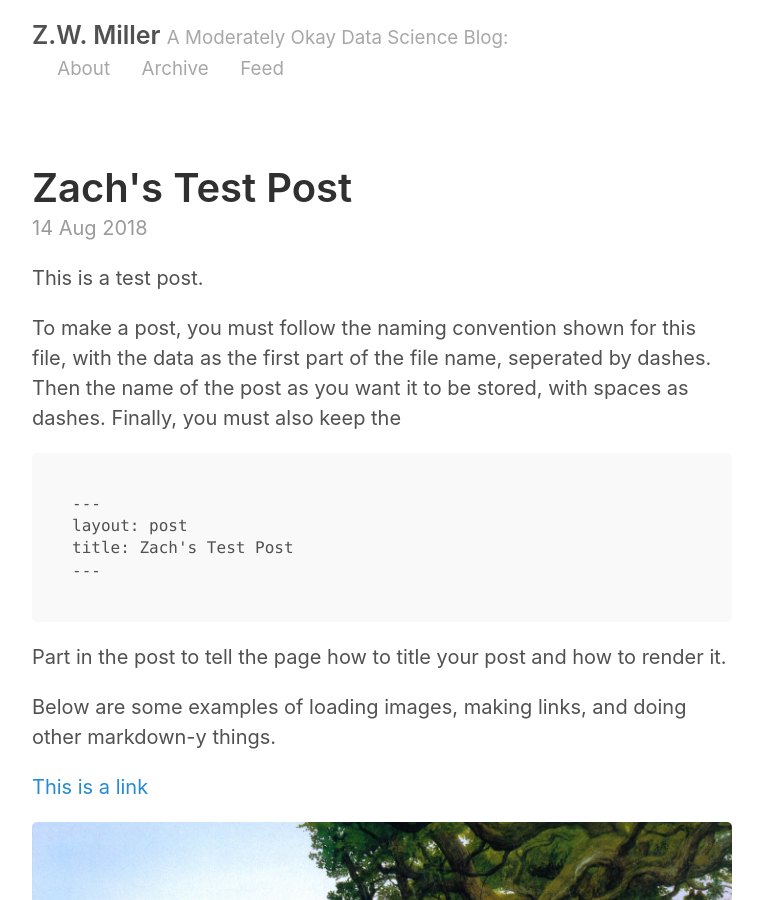
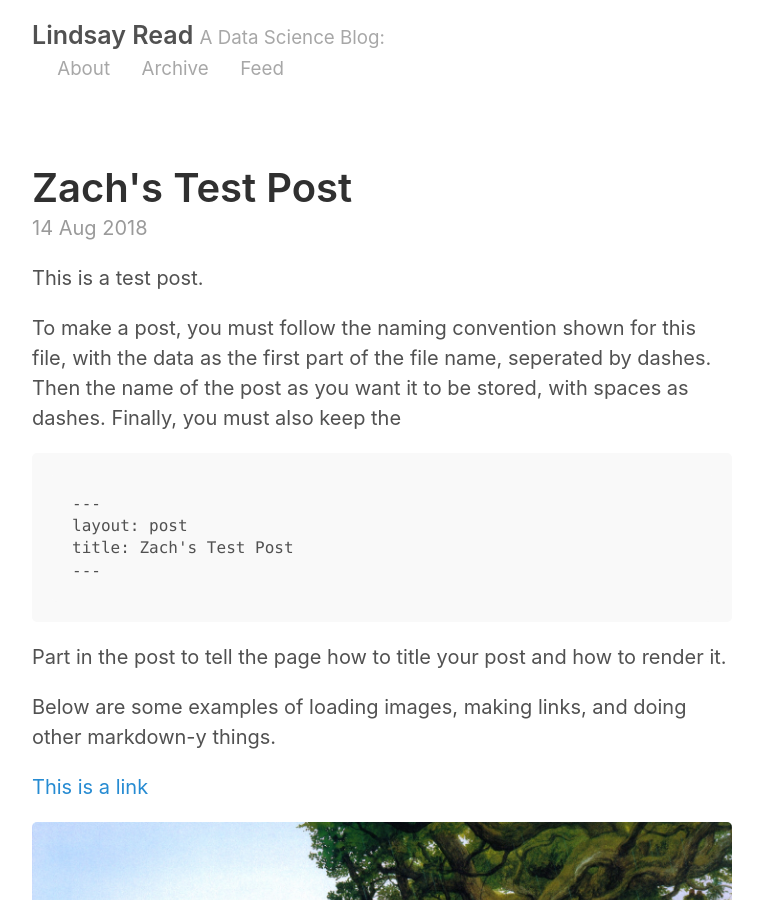
Before and after one commit to lindsayread/lindsayread.github.io, a Jekyll site: the page built from index.html, in a window 1280 px wide and 900 px high. Shown: the whole window, without its empty margins (258-1021 px from the left). Built offline with Jekyll 4.4.1, drawn with Linux system fonts in a browser that asks for light colours; the list of posts is cut into pages by our own code.

Commit message:
updating blog

```diff
--- a/_config.yml
+++ b/_config.yml
@@ -2,9 +2,9 @@
 permalink:           pretty
 
 # Setup
-title:               Z.W. Miller
-tagline:             A Moderately Okay Data Science Blog
-url:                 http://zwmiller.github.io
+title:               Lindsay Read
+tagline:             A Data Science Blog
+url:                 http://lindsayread.github.io
 paginate:            2
 baseurl:             ""
 
@@ -17,14 +17,14 @@ sass:
 
 # About/contact
 author:
-  name:              Zach Miller
-  url:               https://twitter.com/zaglamir
-  email:             zach@thisismetis.com
+  name:              Lindsay Read
+  url:               https://www.linkedin.com/in/lindsay-read-aa05b5165/
+  email:             lindsayread1995@gmail.com
 
 # Custom vars
 version:             2.0.0
 github:
-  repo:              https://github.com/zwmiller
+  repo:              https://github.com/lindsayread
 
 # Gems
 gems:
```
